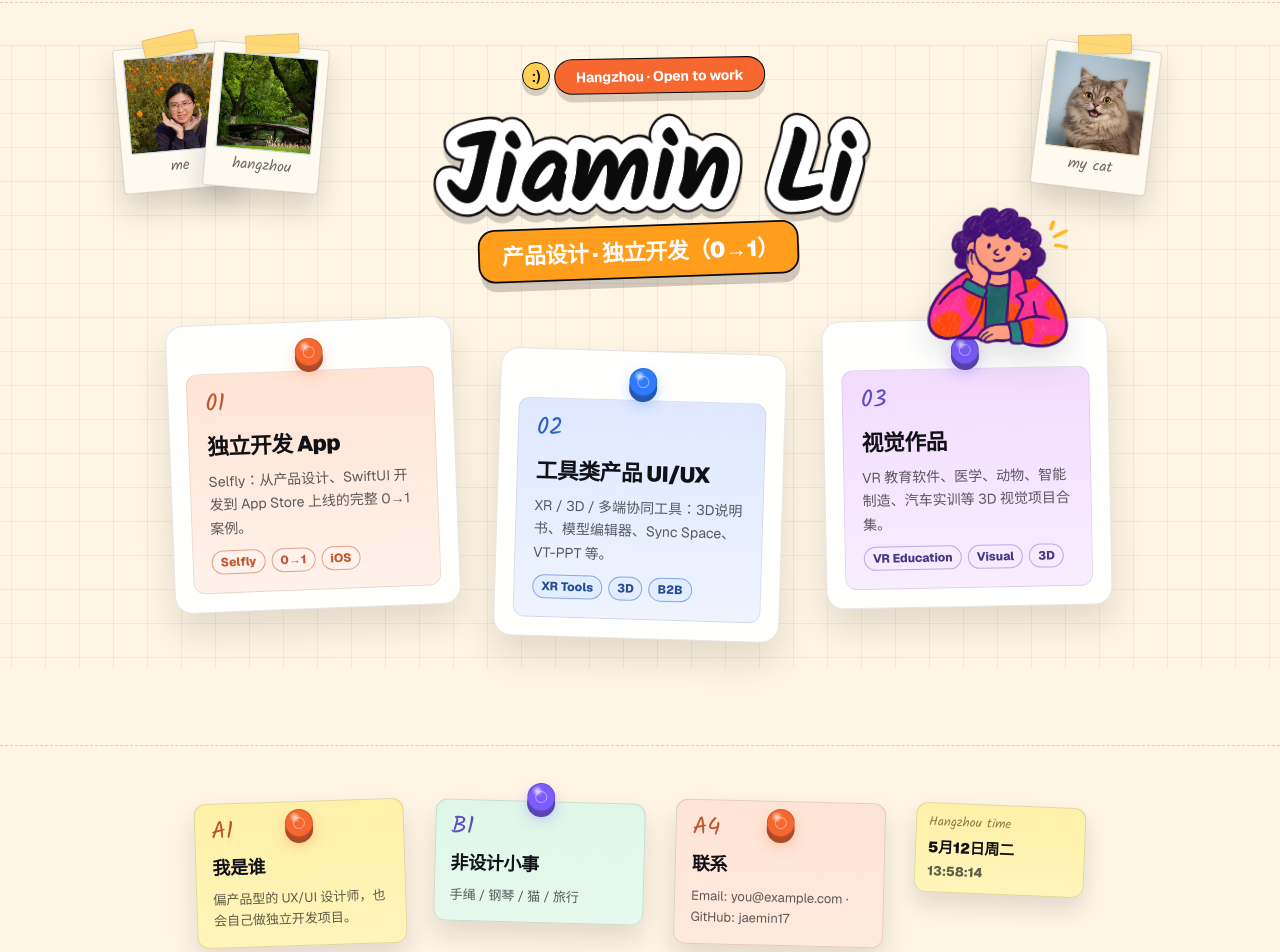
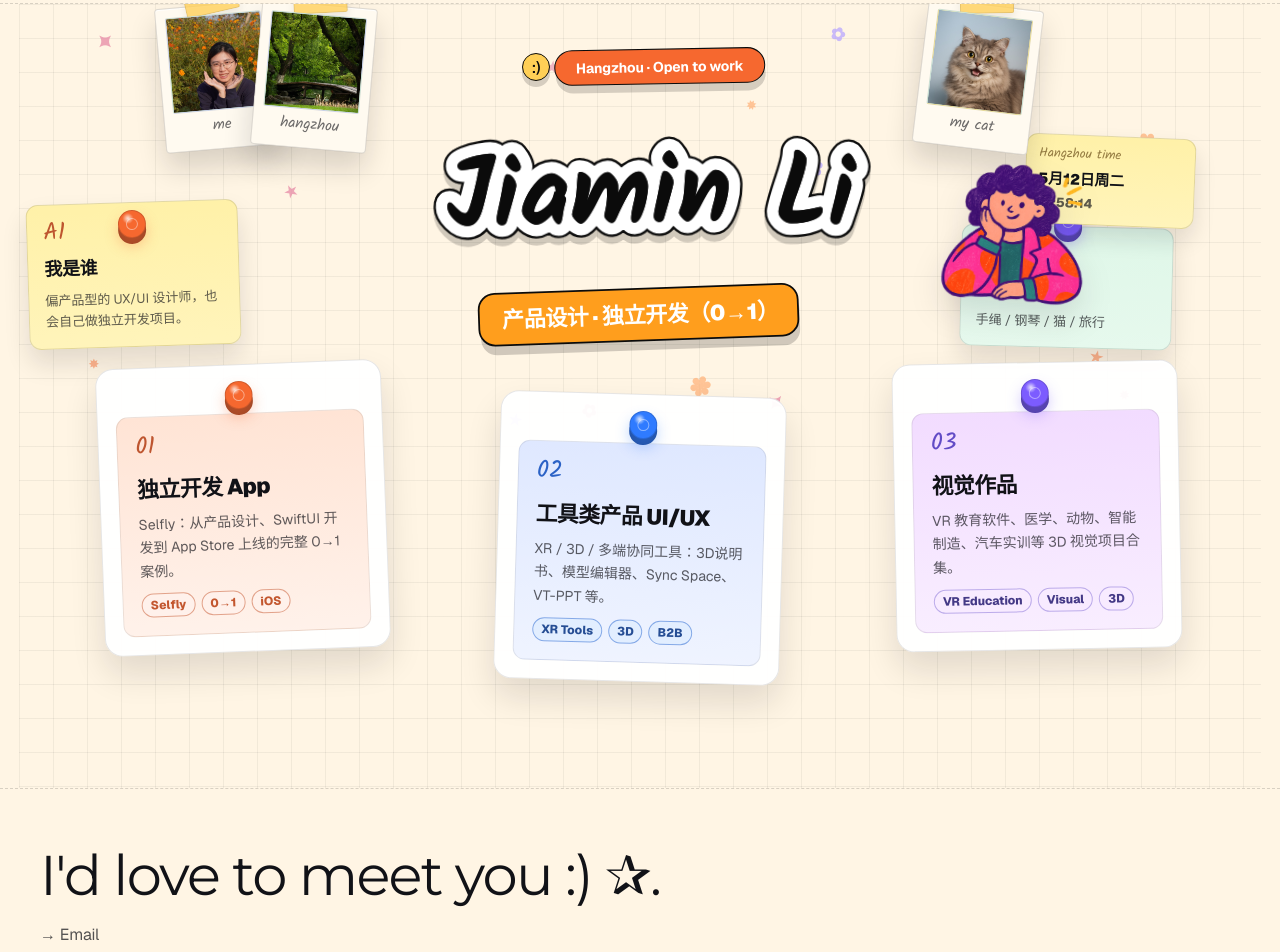
Before and after one commit to jaemin17/jaemin-portfolio, a Next.js app: page / in a window 1280 px wide. Shown: the part 63-1015 px from the top of the page. Built offline with nearby package versions, Linux system fonts and the light colour scheme.

Commit message:
Redesign homepage contact footer and refine wall layout.
Move side keepsakes into the board, keep the grid above the divider only, align footer gutters with the nav, and replace the contact note with a Montserrat greeting and email link.

```diff
--- a/src/app/globals.css
+++ b/src/app/globals.css
@@ -1,4 +1,5 @@
 :root {
+  --page-gutter: 40px;
   --bg: #fff5e4;
   --fg: #111217;
   --muted: rgba(17, 18, 23, 0.62);
--- a/src/app/layout.tsx
+++ b/src/app/layout.tsx
@@ -21,7 +21,7 @@ const kalam = Kalam({
 const montserrat = Montserrat({
   variable: "--font-montserrat",
   subsets: ["latin"],
-  weight: ["600", "700", "800"],
+  weight: ["300", "400", "600", "700", "800"],
 });
 
 export const metadata: Metadata = {
--- a/src/app/page.module.css
+++ b/src/app/page.module.css
@@ -1,8 +1,11 @@
 .main {
+  position: relative;
+  display: flow-root;
   max-width: none;
   margin: 0 auto;
-  padding: 30px clamp(28px, 4vw, 76px) 56px;
+  padding: 0 clamp(12px, 1.5vw, 24px) 56px;
   width: 100%;
+  background-color: var(--bg);
 }
 
 .srOnly {
@@ -68,40 +71,58 @@
 
 .wall {
   position: relative;
-  max-width: 1440px;
+  z-index: 1;
+  display: flow-root;
+  max-width: min(1680px, 100%);
   margin: 0 auto;
+  padding: 0 0 34px;
   min-height: max(940px, calc(100svh - 96px));
-  padding: 12px 0 34px;
-}
-
-.middleZone {
-  position: relative;
-  z-index: 2;
+  background: transparent;
+}
+
+.wallBoard {
+  position: relative;
+  z-index: 1;
+  display: flow-root;
   isolation: isolate;
-}
-
-.middleZone::before {
-  content: "";
-  position: absolute;
-  z-index: 0;
-  inset: 0;
-  left: 50%;
-  width: 100vw;
-  transform: translateX(-50%);
+  padding-top: 0;
+  padding-bottom: 76px;
   background-color: var(--bg);
   background-image:
     linear-gradient(rgba(17, 18, 23, 0.055) 1px, transparent 1px),
     linear-gradient(90deg, rgba(17, 18, 23, 0.055) 1px, transparent 1px);
-  background-position: center top;
+  background-position: 0 0;
   background-size: 34px 34px;
+}
+
+.middleZone {
+  --top-cluster-offset: 64px;
+  --polaroid-stack-offset: 60px;
+  --cat-stack-offset: 30px;
+  --right-cluster-offset: 56px;
+  position: relative;
+  z-index: 2;
+  display: flow-root;
+  max-width: min(1840px, 100%);
+  margin: 0 auto;
+}
+
+.sideKeepsakes {
+  position: absolute;
+  inset: 0;
+  z-index: 4;
   pointer-events: none;
+}
+
+.sideKeepsakes > * {
+  pointer-events: auto;
 }
 
 .middleScatter {
   position: absolute;
   inset: 0;
   z-index: 6;
-  max-width: min(1080px, 100%);
+  max-width: min(1200px, 100%);
   margin: 0 auto;
   pointer-events: none;
 }
@@ -129,24 +150,24 @@
 
 .scatterMe {
   --scatter-rotate: -5deg;
-  top: 148px;
-  left: clamp(0px, 1.5vw, 18px);
+  top: calc(188px + var(--top-cluster-offset) + var(--polaroid-stack-offset));
+  left: clamp(120px, 4vw, 138px);
   z-index: 7;
   animation-delay: 240ms;
 }
 
 .scatterCat {
   --scatter-rotate: 7deg;
-  top: 228px;
-  right: clamp(0px, 2vw, 28px);
+  top: calc(228px + var(--cat-stack-offset));
+  right: calc(clamp(148px, 7vw, 176px) + var(--right-cluster-offset));
   z-index: 8;
   animation-delay: 300ms;
 }
 
 .scatterHangzhou {
   --scatter-rotate: 5deg;
-  top: 340px;
-  left: clamp(56px, 10vw, 108px);
+  top: calc(340px + var(--top-cluster-offset) + var(--polaroid-stack-offset));
+  left: clamp(216px, 14vw, 268px);
   right: auto;
   width: 108px;
   z-index: 6;
@@ -378,11 +399,12 @@
 }
 
 .hero {
+  --hero-stack-offset: 20px;
   position: relative;
   z-index: 8;
-  max-width: 820px;
+  max-width: 960px;
   margin: 0 auto;
-  padding: 28px 0 72px;
+  padding: 8px 0 72px;
 }
 
 .hero:has(.heroTag:hover, .heroTag:focus-within, .title:hover, .title:focus-within, .stickerSubWrap:hover, .stickerSubWrap:focus-within) {
@@ -394,8 +416,8 @@
   align-items: center;
   justify-content: center;
   gap: 12px;
-  margin-top: -14px;
-  margin-bottom: 10px;
+  margin-top: calc(18px + var(--hero-stack-offset));
+  margin-bottom: 8px;
   position: relative;
   z-index: 20;
   animation-delay: 80ms;
@@ -462,8 +484,8 @@
 }
 
 .title {
-  max-width: 820px;
-  margin-top: 16px;
+  max-width: 960px;
+  margin-top: 48px;
   margin-left: auto;
   margin-right: auto;
   position: relative;
@@ -476,12 +498,15 @@
   z-index: 4;
   display: flex;
   align-items: flex-start;
-  justify-content: center;
+  justify-content: flex-start;
   gap: clamp(14px, 3vw, 30px);
-  width: min(1040px, 100%);
-  min-height: 178px;
-  margin: 76px auto 0;
-  padding: 22px 0 0;
+  width: 100vw;
+  max-width: 100vw;
+  min-height: 128px;
+  margin-left: calc(50% - 50vw);
+  margin-right: calc(50% - 50vw);
+  padding: clamp(36px, 5vw, 56px) var(--page-gutter) clamp(48px, 6vw, 72px);
+  box-sizing: border-box;
 }
 
 .bottomKeepsakes::before {
@@ -793,7 +818,7 @@
   display: flex;
   justify-content: center;
   align-items: center;
-  margin-top: -6px;
+  margin-top: 34px;
   margin-bottom: 12px;
   position: relative;
   z-index: 20;
@@ -842,8 +867,8 @@
 
 .heroIllustration {
   position: absolute;
-  top: 154px;
-  right: clamp(-34px, -2vw, -14px);
+  top: calc(132px + var(--hero-stack-offset));
+  right: calc(clamp(-34px, -2vw, -14px) + var(--right-cluster-offset));
   z-index: 18;
   width: clamp(112px, 12vw, 150px);
   aspect-ratio: 1;
@@ -863,8 +888,8 @@
 .projectWall {
   position: relative;
   left: 50%;
-  width: min(940px, calc(100vw - 64px));
-  margin-top: -8px;
+  width: min(1080px, calc(100vw - 32px));
+  margin-top: calc(-8px - var(--hero-stack-offset));
   transform: translateX(-50%);
   z-index: 5;
 }
@@ -1131,40 +1156,79 @@
   transition: transform 160ms ease;
 }
 
-.bottomKeepsakes .lifeEntry,
-.bottomKeepsakes .infoItem {
-  position: relative;
+.sideKeepsakes .sideAboutEntry,
+.sideKeepsakes .sideLifeEntry {
+  position: absolute;
   inset: auto;
-  flex: 0 1 210px;
-  width: min(210px, 100%);
+  width: clamp(212px, 14vw, 248px);
   padding-top: 34px;
 }
 
-.bottomKeepsakes .bottomAboutEntry {
+.sideKeepsakes .sideAboutEntry {
   --note-rotation: -1.8deg;
   --note-hover-rotation-factor: -0.45;
   --note-accent: #fff1a8;
   --pin-color: #f6682f;
+  top: calc(100px + var(--top-cluster-offset));
+  left: clamp(0px, 0.6vw, 12px);
   z-index: 2;
   transform: rotate(var(--note-rotation));
   animation-delay: 820ms;
 }
 
-.bottomKeepsakes .bottomLifeEntry {
+.sideKeepsakes .sideLifeEntry {
   --note-rotation: 1.5deg;
   --note-accent: #dff7e8;
   --pin-color: #7c5cff;
+  top: 188px;
+  right: calc(clamp(0px, 2.5vw, 40px) + var(--right-cluster-offset));
   animation-delay: 860ms;
 }
 
-.bottomKeepsakes .bottomContactEntry {
-  --note-rotation: 1.4deg;
-  --note-hover-rotation-factor: -0.45;
-  --note-accent: #ffe4d5;
-  --pin-color: #f6682f;
-  z-index: 2;
-  transform: rotate(var(--note-rotation));
-  animation-delay: 920ms;
+.sideKeepsakes .todayStamp {
+  --note-rotation: 2.3deg;
+  animation-delay: 900ms;
+}
+
+@media (min-width: 921px) {
+  .bottomKeepsakes {
+    min-height: 96px;
+    margin-top: 0;
+  }
+}
+
+.bottomContact {
+  display: flex;
+  flex-direction: column;
+  align-items: flex-start;
+  gap: clamp(12px, 2vw, 18px);
+  width: 100%;
+  text-align: left;
+}
+
+.bottomContactGreeting {
+  margin: 0;
+  color: #111217;
+  font-family: var(--font-montserrat), sans-serif;
+  font-size: 56px;
+  line-height: 1.12;
+  letter-spacing: -0.03em;
+  font-weight: 400;
+}
+
+.bottomContactLink {
+  color: rgba(17, 18, 23, 0.72);
+  font-size: 16px;
+  line-height: 1.2;
+  letter-spacing: -0.01em;
+  text-decoration: none;
+  transition: color 160ms ease;
+}
+
+.bottomContactLink:hover {
+  color: #111217;
+  text-decoration: underline;
+  text-underline-offset: 4px;
 }
 
 .infoNote {
@@ -1282,6 +1346,16 @@
   box-shadow: 0 22px 36px rgba(17, 18, 23, 0.16);
 }
 
+.sideKeepsakes .todayStamp {
+  position: absolute;
+  inset: auto;
+  top: 132px;
+  right: calc(clamp(0px, 0.8vw, 12px) + var(--right-cluster-offset));
+  left: auto;
+  z-index: 5;
+  margin-top: 0;
+}
+
 .todayLabel {
   color: color-mix(in oklab, var(--pin-color) 60%, #111217);
   font-size: 13px;
@@ -1359,24 +1433,65 @@
   font-size: 14px;
 }
 
+@media (min-width: 1440px) {
+  .wall {
+    max-width: min(1840px, calc(100% - 32px));
+  }
+
+  .middleScatter {
+    max-width: min(1520px, 100%);
+  }
+
+  .scatterMe {
+    left: clamp(132px, 6vw, 192px);
+  }
+
+  .scatterCat {
+    right: calc(clamp(160px, 8vw, 216px) + var(--right-cluster-offset));
+  }
+
+  .scatterHangzhou {
+    left: clamp(256px, 16vw, 340px);
+  }
+
+  .sideKeepsakes .sideAboutEntry {
+    top: calc(108px + var(--top-cluster-offset));
+    left: clamp(0px, 1.2vw, 28px);
+    width: clamp(220px, 13vw, 252px);
+  }
+
+  .sideKeepsakes .sideLifeEntry {
+    top: 196px;
+    right: calc(clamp(8px, 3vw, 56px) + var(--right-cluster-offset));
+    width: clamp(208px, 12vw, 236px);
+  }
+
+  .sideKeepsakes .todayStamp {
+    top: 140px;
+    right: calc(clamp(0px, 0.6vw, 8px) + var(--right-cluster-offset));
+    left: auto;
+    position: absolute;
+  }
+}
+
 @media (max-width: 1100px) {
   .wall {
     min-height: 1180px;
   }
 
   .scatterMe {
-    top: 140px;
-    left: 0;
+    top: calc(176px + var(--top-cluster-offset) + var(--polaroid-stack-offset));
+    left: 120px;
   }
 
   .scatterCat {
-    top: 220px;
-    right: 0;
+    top: calc(220px + var(--cat-stack-offset));
+    right: calc(148px + var(--right-cluster-offset));
   }
 
   .scatterHangzhou {
-    top: 318px;
-    left: 56px;
+    top: calc(318px + var(--top-cluster-offset) + var(--polaroid-stack-offset));
+    left: 216px;
     right: auto;
   }
 
@@ -1385,7 +1500,7 @@
   }
 
   .heroIllustration {
-    right: 8px;
+    right: calc(8px + var(--right-cluster-offset));
     width: 118px;
   }
 
@@ -1413,8 +1528,12 @@
 @media (max-width: 920px) {
   .main {
     max-width: 760px;
-    padding-top: 24px;
+    padding-top: 0;
     padding-bottom: 70px;
+  }
+
+  .wallBoard {
+    padding-bottom: 24px;
   }
 
   .wall {
@@ -1432,22 +1551,22 @@
 
   .scatterMe {
     --scatter-rotate: -4deg;
-    top: 116px;
-    left: 0;
+    top: calc(148px + var(--top-cluster-offset) + var(--polaroid-stack-offset));
+    left: 120px;
   }
 
   .scatterCat {
     --scatter-rotate: 6deg;
-    top: 190px;
-    right: 0;
+    top: calc(190px + var(--cat-stack-offset));
+    right: calc(140px + var(--right-cluster-offset));
     z-index: 8;
   }
 
   .scatterHangzhou {
     --scatter-rotate: 4deg;
-    top: 292px;
+    top: calc(292px + var(--top-cluster-offset) + var(--polaroid-stack-offset));
     bottom: auto;
-    left: 52px;
+    left: 212px;
     right: auto;
     width: 96px;
   }
@@ -1465,15 +1584,46 @@
     transform: rotate(2deg);
   }
 
-  .bottomKeepsakes {
+  .sideKeepsakes {
+    position: static;
+    display: flex;
     align-items: flex-start;
     justify-content: center;
     flex-wrap: wrap;
     gap: 18px;
     width: min(620px, 100%);
+    margin: calc(38px + var(--top-cluster-offset)) auto 0;
+    pointer-events: auto;
+  }
+
+  .sideKeepsakes .sideAboutEntry,
+  .sideKeepsakes .sideLifeEntry,
+  .sideKeepsakes .todayStamp {
+    position: relative;
+    inset: auto;
+    top: auto;
+    left: auto;
+    right: auto;
+    flex: 0 1 210px;
+    width: min(210px, 100%);
+    margin-top: 0;
+    padding-top: 34px;
+  }
+
+  .sideKeepsakes .todayStamp {
+    flex: 0 0 170px;
+    width: 170px;
+    padding-top: 0;
+  }
+
+  .bottomKeepsakes {
+    align-items: flex-start;
+    justify-content: flex-start;
+    flex-wrap: wrap;
+    gap: 18px;
     min-height: 0;
-    margin-top: 38px;
-    padding-top: 18px;
+    margin-top: 0;
+    padding-top: 28px;
   }
 
   .polaroidPair {
@@ -1582,9 +1732,28 @@
     margin-bottom: 4px;
   }
 
+  .sideKeepsakes {
+    gap: 12px;
+    margin-top: 20px;
+    width: 100%;
+  }
+
+  .sideKeepsakes .sideAboutEntry,
+  .sideKeepsakes .sideLifeEntry,
+  .sideKeepsakes .todayStamp {
+    flex: 1 1 100%;
+    width: 100%;
+    --note-rotation: 0deg;
+    transform: none;
+  }
+
+  .wallBoard {
+    padding-bottom: 16px;
+  }
+
   .bottomKeepsakes {
     gap: 12px;
-    margin-top: 20px;
+    margin-top: 0;
   }
 
   .heroCopyItem,
@@ -1657,23 +1826,23 @@
 
   .scatterMe {
     --scatter-rotate: -4deg;
-    top: 108px;
-    left: 0;
+    top: calc(136px + var(--top-cluster-offset) + var(--polaroid-stack-offset));
+    left: 120px;
   }
 
   .scatterCat {
     --scatter-rotate: 6deg;
-    top: 170px;
-    right: 0;
+    top: calc(170px + var(--cat-stack-offset));
+    right: calc(136px + var(--right-cluster-offset));
     left: auto;
     z-index: 8;
   }
 
   .scatterHangzhou {
     --scatter-rotate: 4deg;
-    top: 244px;
+    top: calc(244px + var(--top-cluster-offset) + var(--polaroid-stack-offset));
     bottom: auto;
-    left: 44px;
+    left: 204px;
     right: auto;
     width: 72px;
   }
--- a/src/app/page.tsx
+++ b/src/app/page.tsx
@@ -34,11 +34,10 @@ const aboutNote = {
   body: "偏产品型的 UX/UI 设计师，也会自己做独立开发项目。",
 } as const;
 
+const contactEmail = "lijiaemin1993@gmail.com";
+
 const contactNote = {
   id: "where",
-  index: "A4",
-  title: "联系",
-  body: "Email: you@example.com · GitHub: jaemin17",
 } as const;
 
 const projectPhotoPlacements = ["topLeft", "topRight", "right"] as const;
@@ -204,6 +203,7 @@ export default function Home() {
       <main className={styles.main}>
         <CursorSparkles />
         <section className={styles.wall} aria-label="首页信息墙">
+          <div className={styles.wallBoard}>
             <div className={styles.decorations} aria-hidden="true">
               {decorationShapes.map((shape, index) => (
                 <span key={index} className={styles.sparkle}>
@@ -232,6 +232,29 @@ export default function Home() {
                 imageClassName={styles.hangzhouScatterImage}
               />
             </div>
+            <aside className={styles.sideKeepsakes} aria-label="侧边信息">
+              <article id={aboutNote.id} className={`${styles.infoItem} ${styles.sideAboutEntry}`}>
+                <span className={styles.pin} aria-hidden="true" />
+                <Link className={`${styles.infoNote} ${styles.infoNoteLink}`} href="/about">
+                  <HoverPolaroid caption={aboutNote.id} placement="left" tone="sun" focusable={false}>
+                    <span className={styles.workIndex}>{aboutNote.index}</span>
+                    <span className={styles.infoTitle}>{aboutNote.title}</span>
+                    <span className={styles.infoBody}>{aboutNote.body}</span>
+                  </HoverPolaroid>
+                </Link>
+              </article>
+              <article className={`${styles.lifeEntry} ${styles.sideLifeEntry}`}>
+                <span className={styles.pin} aria-hidden="true" />
+                <Link className={styles.lifeNote} href="/life">
+                  <HoverPolaroid caption="life" placement="left" tone="mint" focusable={false}>
+                    <span className={styles.workIndex}>B1</span>
+                    <span className={styles.infoTitle}>非设计小事</span>
+                    <span className={styles.infoBody}>手绳 / 钢琴 / 猫 / 旅行</span>
+                  </HoverPolaroid>
+                </Link>
+              </article>
+              <TodayStamp />
+            </aside>
             <header className={styles.hero}>
             <div className={styles.heroTag} aria-label="status tag">
               <HoverPolaroid caption=":)" placement="left" tone="sun">
@@ -343,39 +366,15 @@ export default function Home() {
             </section>
           </header>
             </div>
+          </div>
 
           <div className={styles.bottomKeepsakes} aria-label="底部信息">
-            <article id={aboutNote.id} className={`${styles.infoItem} ${styles.bottomAboutEntry}`}>
-              <span className={styles.pin} aria-hidden="true" />
-              <Link className={`${styles.infoNote} ${styles.infoNoteLink}`} href="/about">
-                <HoverPolaroid caption={aboutNote.id} placement="left" tone="sun" focusable={false}>
-                  <span className={styles.workIndex}>{aboutNote.index}</span>
-                  <span className={styles.infoTitle}>{aboutNote.title}</span>
-                  <span className={styles.infoBody}>{aboutNote.body}</span>
-                </HoverPolaroid>
-              </Link>
-            </article>
-            <article className={`${styles.lifeEntry} ${styles.bottomLifeEntry}`}>
-              <span className={styles.pin} aria-hidden="true" />
-              <Link className={styles.lifeNote} href="/life">
-                <HoverPolaroid caption="life" placement="left" tone="mint" focusable={false}>
-                  <span className={styles.workIndex}>B1</span>
-                  <span className={styles.infoTitle}>非设计小事</span>
-                  <span className={styles.infoBody}>手绳 / 钢琴 / 猫 / 旅行</span>
-                </HoverPolaroid>
-              </Link>
-            </article>
-            <article id={contactNote.id} className={`${styles.infoItem} ${styles.bottomContactEntry}`}>
-              <span className={styles.pin} aria-hidden="true" />
-              <span className={styles.infoNote}>
-                <HoverPolaroid caption={contactNote.id} placement="right" tone="warm">
-                  <span className={styles.workIndex}>{contactNote.index}</span>
-                  <span className={styles.infoTitle}>{contactNote.title}</span>
-                  <span className={styles.infoBody}>{contactNote.body}</span>
-                </HoverPolaroid>
-              </span>
-            </article>
-            <TodayStamp />
+            <div id={contactNote.id} className={styles.bottomContact}>
+              <p className={styles.bottomContactGreeting}>I&apos;d love to meet you :) ✰.</p>
+              <a className={styles.bottomContactLink} href={`mailto:${contactEmail}`}>
+                → Email
+              </a>
+            </div>
           </div>
         </section>
       </main>
```
Also changed, not shown: src/components/SiteHeader.module.css (+4 -8 lines). Lines whose indentation alone changed are shown as unchanged.
